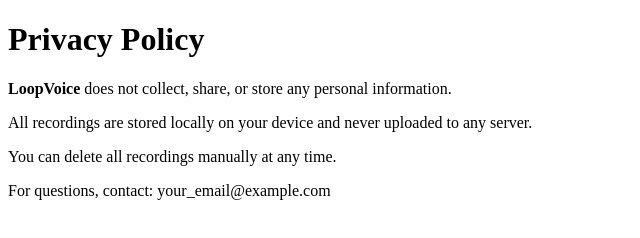
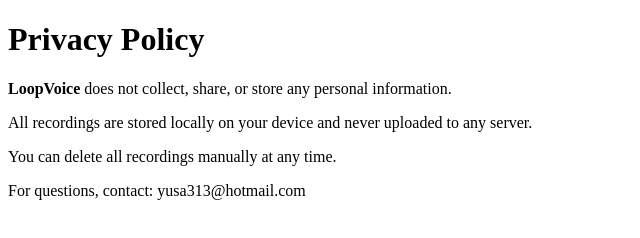
Before and after one commit to yusaacikalin/yucerecord.policy.html, a plain HTML site: page index.html in a window 1280 px wide. Shown: the full height of the page, 0-640 px from the left. Drawn offline with Linux system fonts and the light colour scheme.

Commit message:
Update index.html

```diff
--- a/index.html
+++ b/index.html
@@ -9,6 +9,6 @@
   <p><strong>LoopVoice</strong> does not collect, share, or store any personal information.</p>
   <p>All recordings are stored locally on your device and never uploaded to any server.</p>
   <p>You can delete all recordings manually at any time.</p>
-  <p>For questions, contact: your_email@example.com</p>
+  <p>For questions, contact: yusa313@hotmail.com</p>
 </body>
 </html>
```
